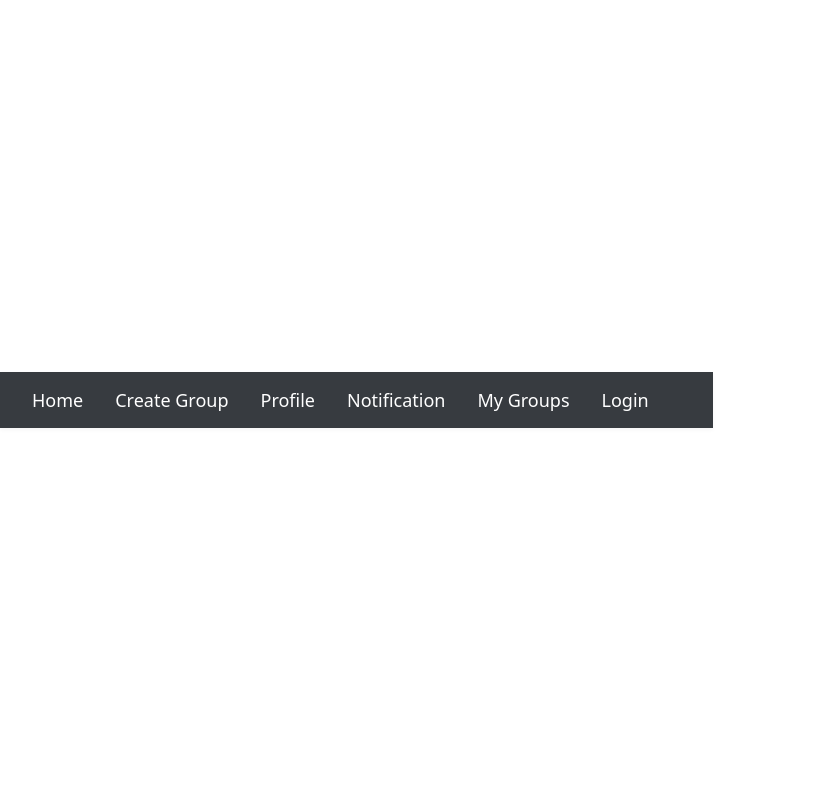
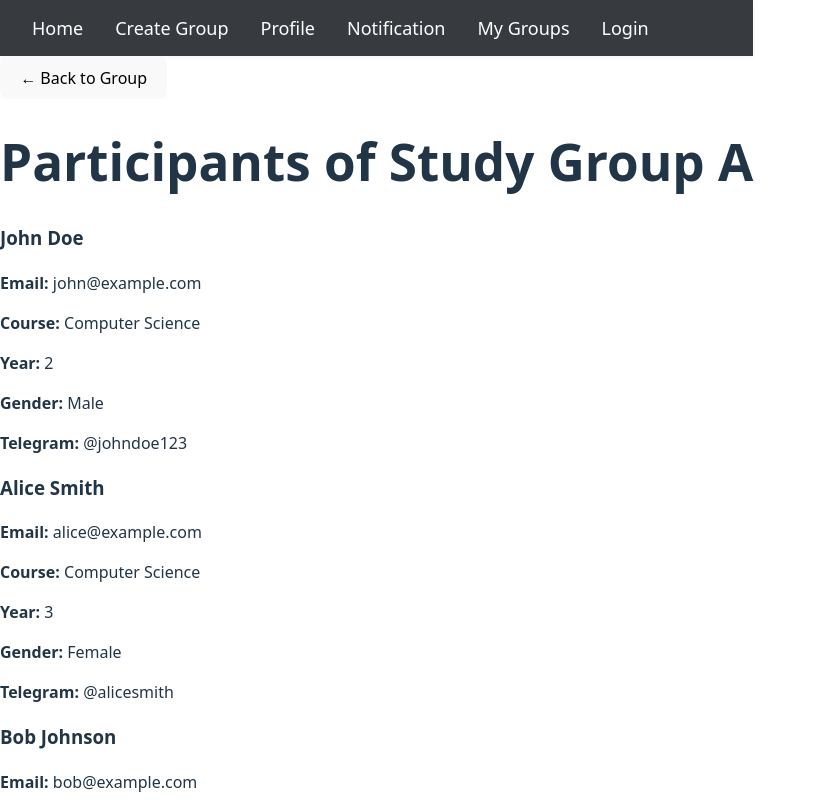
Before and after one commit to xiaoyao05/studyBuddy, a React (Vite) app in the folder frontend/: page /group/1/participants in a window 1280 px wide. Shown: the top 800 px of the page, without its empty margins (0-817 px from the left). Built offline with nearby package versions, Linux system fonts and the light colour scheme.

Commit message:
updated link function

```diff
--- a/frontend/src/App.jsx
+++ b/frontend/src/App.jsx
@@ -8,6 +8,7 @@ import MyGroups from './sections/MyGroups';
 import RegisterAccount from './sections/RegisterAccount';
 import LoginPage from './sections/loginPage';
 import ProfileViewPage from './sections/ProfileViewPage';
+import GroupParticipantsPage from './sections/GroupParticipantsPage';
 import './index.css'
 import './App.css';
 
@@ -39,6 +40,7 @@ function App() {
         <Route path="/register" element={<RegisterAccount />} />
         <Route path="/login" element={<LoginPage />} />
         <Route path="/profile/:userId" element={<ProfileViewPage />} />
+        <Route path="/group/:groupId/participants" element={<GroupParticipantsPage />} />
       </Routes>
     </Router>
   );
--- /dev/null
+++ b/frontend/src/sections/GroupParticipantsPage.jsx
@@ -0,0 +1,143 @@
+import React, { useState, useEffect } from 'react';
+import { useParams, useNavigate } from 'react-router-dom';
+
+const GroupParticipantsPage = () => {
+  const { groupId } = useParams();
+  const navigate = useNavigate();
+  const [participants, setParticipants] = useState([]);
+  const [group, setGroup] = useState(null);
+
+  useEffect(() => {
+    // Mock data (to be replaced with actual API call)
+    const mockGroups = {
+      1: {
+        name: 'Study Group A',
+        participants: ['user1', 'user2', 'user3'],
+        participantDetails: {
+          user1: {
+            name: 'John Doe',
+            email: 'john@example.com',
+            course: 'Computer Science',
+            year: '2',
+            gender: 'Male',
+            telegramHandle: 'johndoe123'
+          },
+          user2: {
+            name: 'Alice Smith',
+            email: 'alice@example.com',
+            course: 'Computer Science',
+            year: '3',
+            gender: 'Female',
+            telegramHandle: 'alicesmith'
+          },
+          user3: {
+            name: 'Bob Johnson',
+            email: 'bob@example.com',
+            course: 'Computer Science',
+            year: '1',
+            gender: 'Male',
+            telegramHandle: 'bobjohnson'
+          }
+        }
+      },
+      2: {
+        name: 'Math Study Group',
+        participants: ['user4', 'user5', 'user6', 'user7', 'user8'],
+        participantDetails: {
+          user4: {
+            name: 'Jane Smith',
+            email: 'jane@example.com',
+            course: 'Mathematics',
+            year: '3',
+            gender: 'Female',
+            telegramHandle: 'janesmith456'
+          },
+          user5: {
+            name: 'Mike Brown',
+            email: 'mike@example.com',
+            course: 'Mathematics',
+            year: '2',
+            gender: 'Male',
+            telegramHandle: 'mikebrown'
+          },
+          user6: {
+            name: 'Sarah Lee',
+            email: 'sarah@example.com',
+            course: 'Mathematics',
+            year: '4',
+            gender: 'Female',
+            telegramHandle: 'sarahlee'
+          },
+          user7: {
+            name: 'David Wilson',
+            email: 'david@example.com',
+            course: 'Mathematics',
+            year: '1',
+            gender: 'Male',
+            telegramHandle: 'davidwilson'
+          },
+          user8: {
+            name: 'Emma Davis',
+            email: 'emma@example.com',
+            course: 'Mathematics',
+            year: '2',
+            gender: 'Female',
+            telegramHandle: 'emmadavis'
+          }
+        }
+      }
+    };
+
+    setGroup(mockGroups[groupId]);
+    setParticipants(mockGroups[groupId]?.participants || []);
+  }, [groupId]);
+
+  return (
+    <div className="participants-page">
+      <button
+        onClick={() => navigate(-1)}
+        className="back-button"
+      >
+        ← Back to Group
+      </button>
+
+      <h1>Participants of {group?.name}</h1>
+
+      <div className="participants-list">
+        {participants.map(userId => {
+          const participant = group?.participantDetails[userId];
+
+          return (
+            <div key={userId} className="participant-card">
+              <div className="participant-header">
+                <h3>{participant?.name || 'Unknown User'}</h3>
+              </div>
+
+              <div className="participant-details">
+                <p><strong>Email:</strong> {participant?.email}</p>
+                <p><strong>Course:</strong> {participant?.course}</p>
+                <p><strong>Year:</strong> {participant?.year}</p>
+                <p><strong>Gender:</strong> {participant?.gender}</p>
+                <p>
+                  <strong>Telegram:</strong>{' '}
+                  {participant?.telegramHandle ? (
+                    <span
+                      className="telegram-link"
+                      onClick={() => window.open(`https://t.me/${participant.telegramHandle}`, '_blank')}
+                    >
+                      @{participant.telegramHandle}
+                    </span>
+                  ) : (
+                    'Not provided'
+                  )}
+                </p>
+              </div>
+            </div>
+          );
+        })}
+      </div>
+    </div>
+  );
+};
+
+export default GroupParticipantsPage;
--- a/frontend/src/sections/Home.jsx
+++ b/frontend/src/sections/Home.jsx
@@ -156,8 +156,12 @@ const GroupFilterPage = () => {
   };
 
   const viewHostProfile = (hostId) => {
-  navigate(`/profile/${hostId}`, { state: { viewOnly: true } });
-};
+    navigate(`/profile/${hostId}`, { state: { viewOnly: true } });
+  };
+
+  const viewParticipants = (groupId) => {
+    navigate(`/group/${groupId}/participants`);
+  };
 
 
   return (
@@ -261,7 +265,12 @@ const GroupFilterPage = () => {
                   <h3>{group.name}</h3>
                   <p>📍 {group.location}</p>
                   <p>📅 {group.date}</p>
-                  <p>👥 {group.participants} participants</p>
+                  <p
+                    className="participants-link"
+                    onClick={() => viewParticipants(group.id)}
+                  >
+                    👥 {group.participants} participants
+                  </p>
                   <p>📚 {group.course} - {group.module}</p>
                   <p> 🧑‍💼 Host: {' '}
                     <span
--- a/frontend/src/sections/Notification.jsx
+++ b/frontend/src/sections/Notification.jsx
@@ -12,6 +12,7 @@ const RequestManagementPage = () => {
       startTime: '',
       endTime: '',
       status: 'pending', // 'pending', 'accepted', 'rejected'
+      location: ''
     },
     {
       id: 2,
@@ -22,6 +23,7 @@ const RequestManagementPage = () => {
       startTime: '',
       endTime: '',
       status: 'pending',
+      location: ''
     },
     {
       id: 3,
@@ -32,6 +34,7 @@ const RequestManagementPage = () => {
       startTime: '',
       endTime: '',
       status: 'pending',
+      location: ''
     }
   ]);
 
@@ -103,6 +106,7 @@ const RequestManagementPage = () => {
                 <p><strong>Date:</strong> {request.requestDate}</p>
                 <p><strong>Start Time:</strong> {request.startTime}</p>
                 <p><strong>End Time:</strong> {request.endTime}</p>
+                <p><strong>Location:</strong> {request.location}</p>
               </div>
               {request.status === 'pending' && (
                 <div className="request-actions">
```
